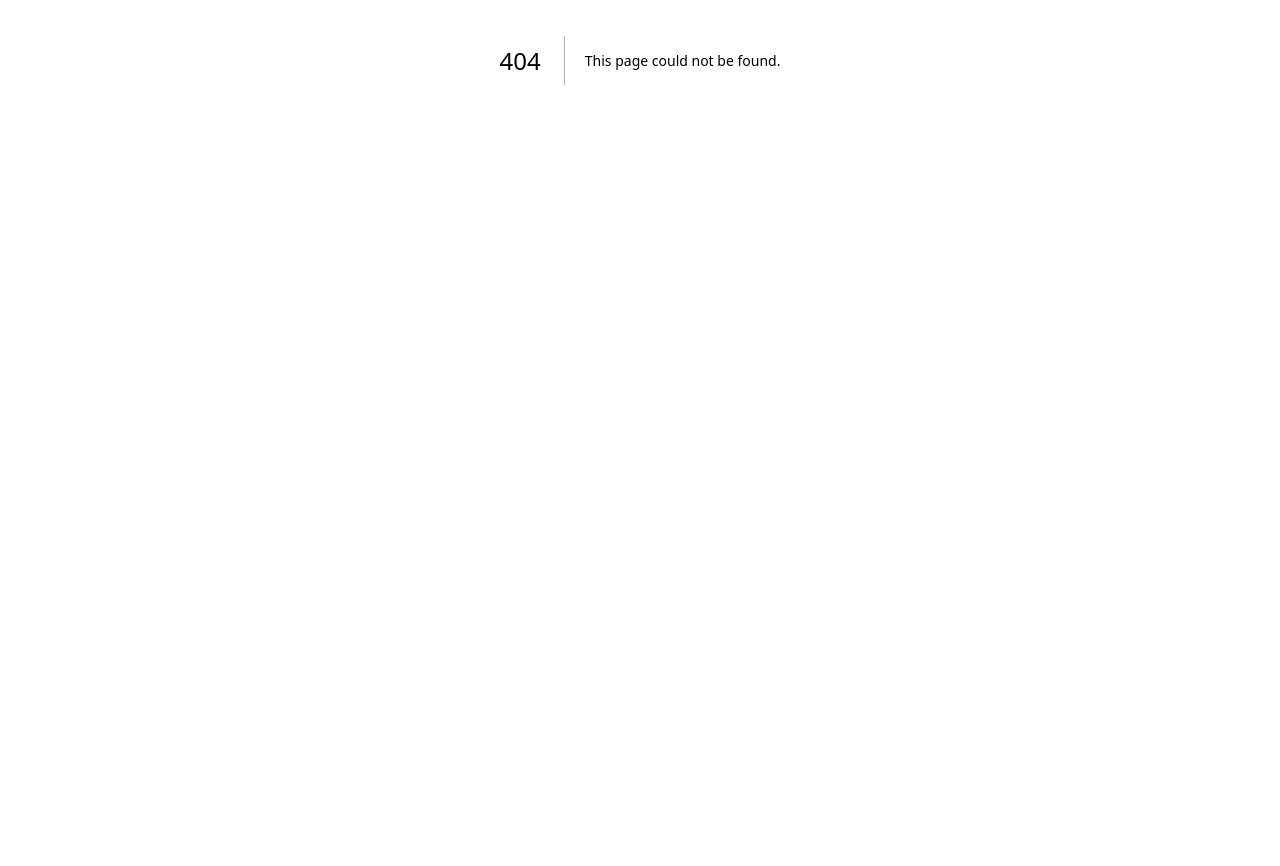
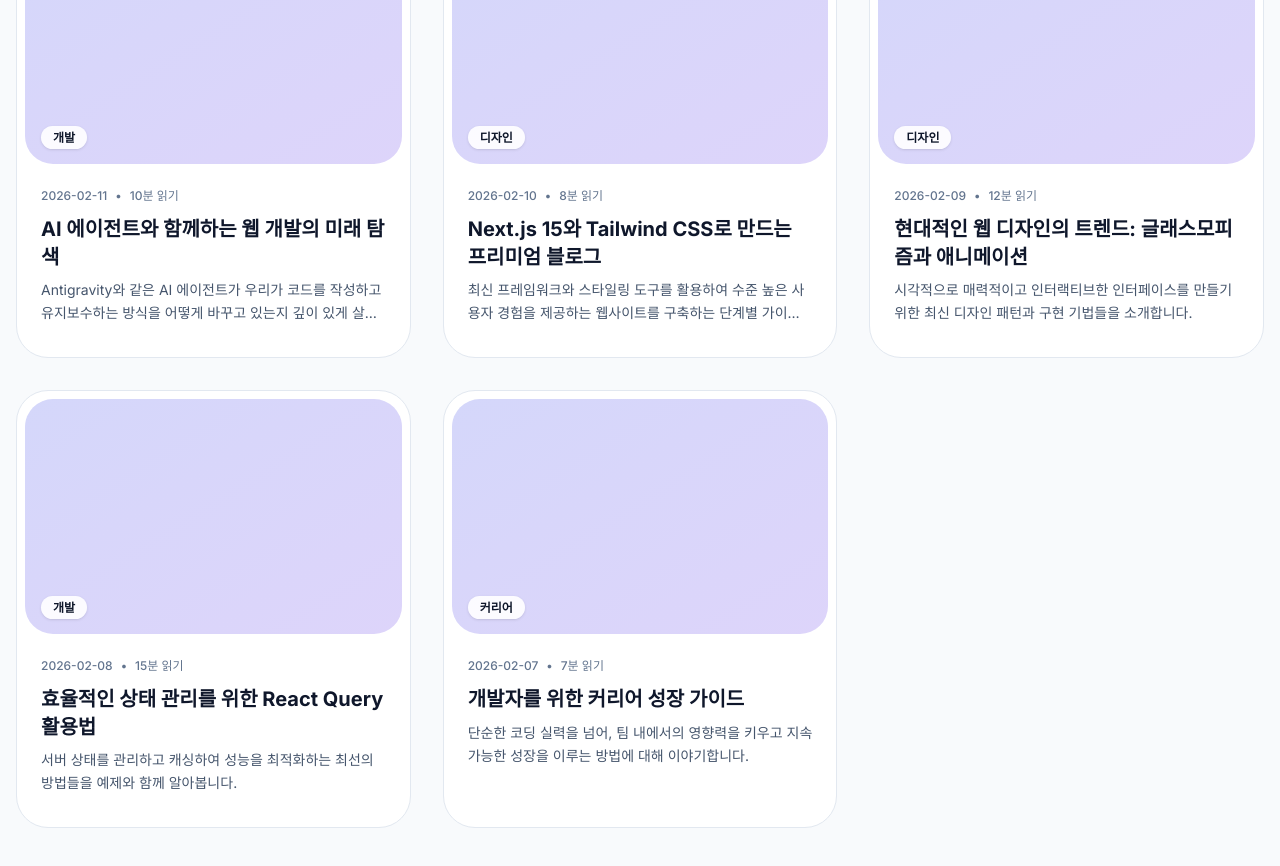
Before and after one commit to Nago730/my-blog, a Next.js app: page /articles in a window 1280 px wide. Before the commit this address had no page. Shown: the part 340-1206 px from the top of the page. Before the commit the page ends 800 px from the top, so only its background shows below. Built offline with nearby package versions, Linux system fonts and the light colour scheme.

Commit message:
feat: 글 목록 페이지 구현

```diff
--- /dev/null
+++ b/src/app/articles/page.tsx
@@ -0,0 +1,43 @@
+import { mockPosts } from "../../data/posts";
+import Link from "next/link";
+
+export default function ArticlesPage() {
+  return (
+    <div className="min-h-screen bg-slate-50 pt-32 pb-20 px-4">
+      <div className="max-w-7xl mx-auto">
+        <div className="mb-12">
+          <h1 className="text-4xl font-extrabold text-slate-900 mb-4">모든 글 목록</h1>
+          <p className="text-lg text-slate-600">제가 작성한 모든 기술 아티클과 생각을 모아두었습니다.</p>
+        </div>
+
+        <div className="grid grid-cols-1 md:grid-cols-2 lg:grid-cols-3 gap-8">
+          {mockPosts.map((post) => (
+            <div key={post.id} className="group cursor-pointer bg-white p-2 rounded-[2rem] border border-slate-200 hover:shadow-xl transition-all hover:-translate-y-1">
+              <div className="relative aspect-[16/10] overflow-hidden rounded-[1.75rem] bg-slate-100 mb-6 transition-transform">
+                <div className="absolute inset-0 bg-gradient-to-br from-indigo-500/20 to-violet-500/20" />
+                <div className="absolute bottom-4 left-4">
+                  <span className="px-3 py-1 bg-white/90 backdrop-blur-sm text-slate-900 text-xs font-bold rounded-full shadow-sm">
+                    {post.category}
+                  </span>
+                </div>
+              </div>
+              <div className="px-4 pb-6">
+                <div className="flex items-center space-x-2 text-slate-500 text-xs font-medium mb-3">
+                  <span>{post.date}</span>
+                  <span>•</span>
+                  <span>{post.readTime}</span>
+                </div>
+                <h3 className="text-xl font-bold text-slate-900 group-hover:text-indigo-600 transition-colors mb-2 leading-snug">
+                  {post.title}
+                </h3>
+                <p className="text-slate-600 line-clamp-2 text-sm leading-relaxed">
+                  {post.description}
+                </p>
+              </div>
+            </div>
+          ))}
+        </div>
+      </div>
+    </div>
+  );
+}
--- /dev/null
+++ b/src/data/posts.ts
@@ -0,0 +1,52 @@
+export interface Post {
+  id: string;
+  title: string;
+  description: string;
+  date: string;
+  category: string;
+  readTime: string;
+  image?: string;
+}
+
+export const mockPosts: Post[] = [
+  {
+    id: "1",
+    title: "AI 에이전트와 함께하는 웹 개발의 미래 탐색",
+    description: "Antigravity와 같은 AI 에이전트가 우리가 코드를 작성하고 유지보수하는 방식을 어떻게 바꾸고 있는지 깊이 있게 살펴봅니다.",
+    date: "2026-02-11",
+    category: "개발",
+    readTime: "10분 읽기",
+  },
+  {
+    id: "2",
+    title: "Next.js 15와 Tailwind CSS로 만드는 프리미엄 블로그",
+    description: "최신 프레임워크와 스타일링 도구를 활용하여 수준 높은 사용자 경험을 제공하는 웹사이트를 구축하는 단계별 가이드입니다.",
+    date: "2026-02-10",
+    category: "디자인",
+    readTime: "8분 읽기",
+  },
+  {
+    id: "3",
+    title: "현대적인 웹 디자인의 트렌드: 글래스모피즘과 애니메이션",
+    description: "시각적으로 매력적이고 인터랙티브한 인터페이스를 만들기 위한 최신 디자인 패턴과 구현 기법들을 소개합니다.",
+    date: "2026-02-09",
+    category: "디자인",
+    readTime: "12분 읽기",
+  },
+  {
+    id: "4",
+    title: "효율적인 상태 관리를 위한 React Query 활용법",
+    description: "서버 상태를 관리하고 캐싱하여 성능을 최적화하는 최선의 방법들을 예제와 함께 알아봅니다.",
+    date: "2026-02-08",
+    category: "개발",
+    readTime: "15분 읽기",
+  },
+  {
+    id: "5",
+    title: "개발자를 위한 커리어 성장 가이드",
+    description: "단순한 코딩 실력을 넘어, 팀 내에서의 영향력을 키우고 지속 가능한 성장을 이루는 방법에 대해 이야기합니다.",
+    date: "2026-02-07",
+    category: "커리어",
+    readTime: "7분 읽기",
+  },
+];
```
